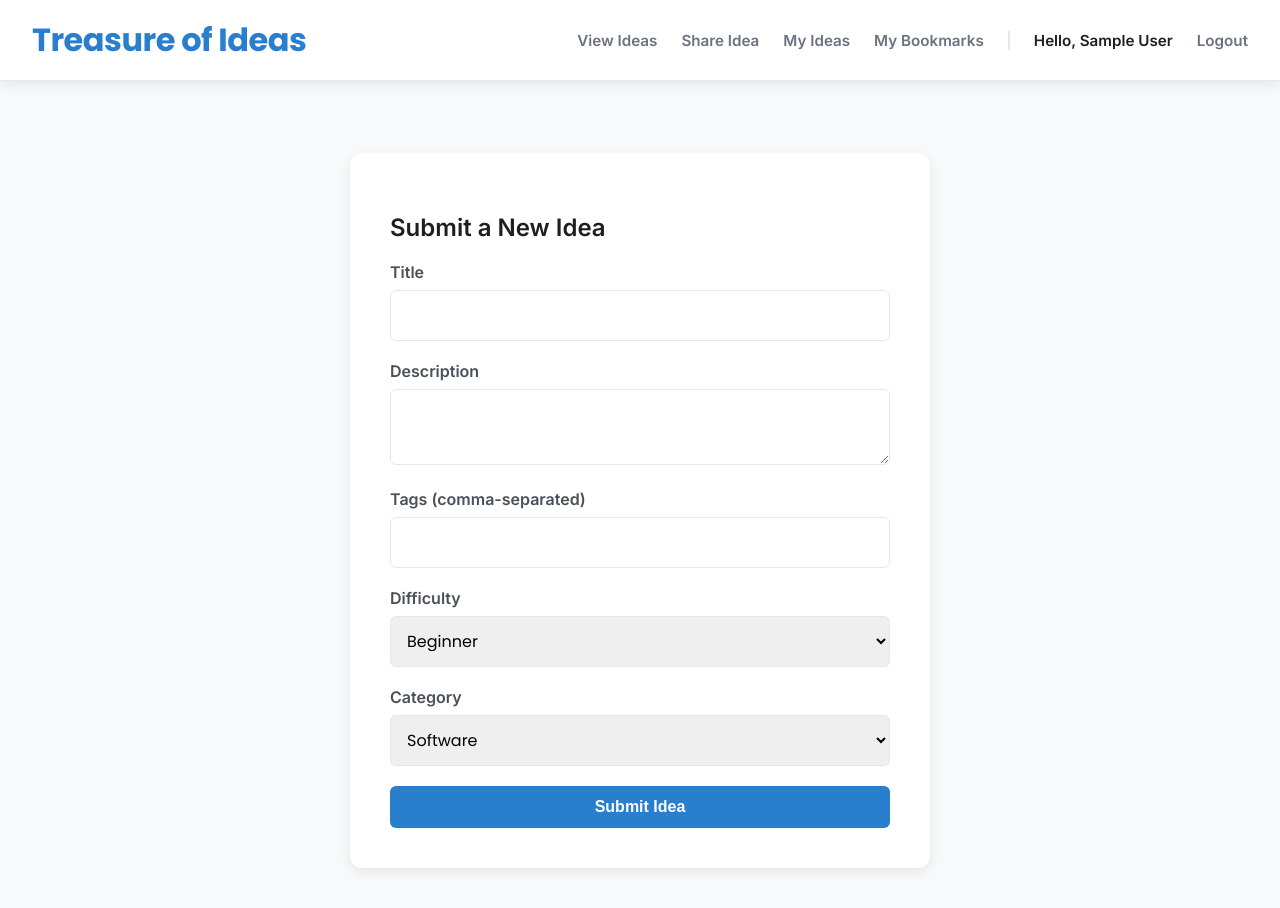
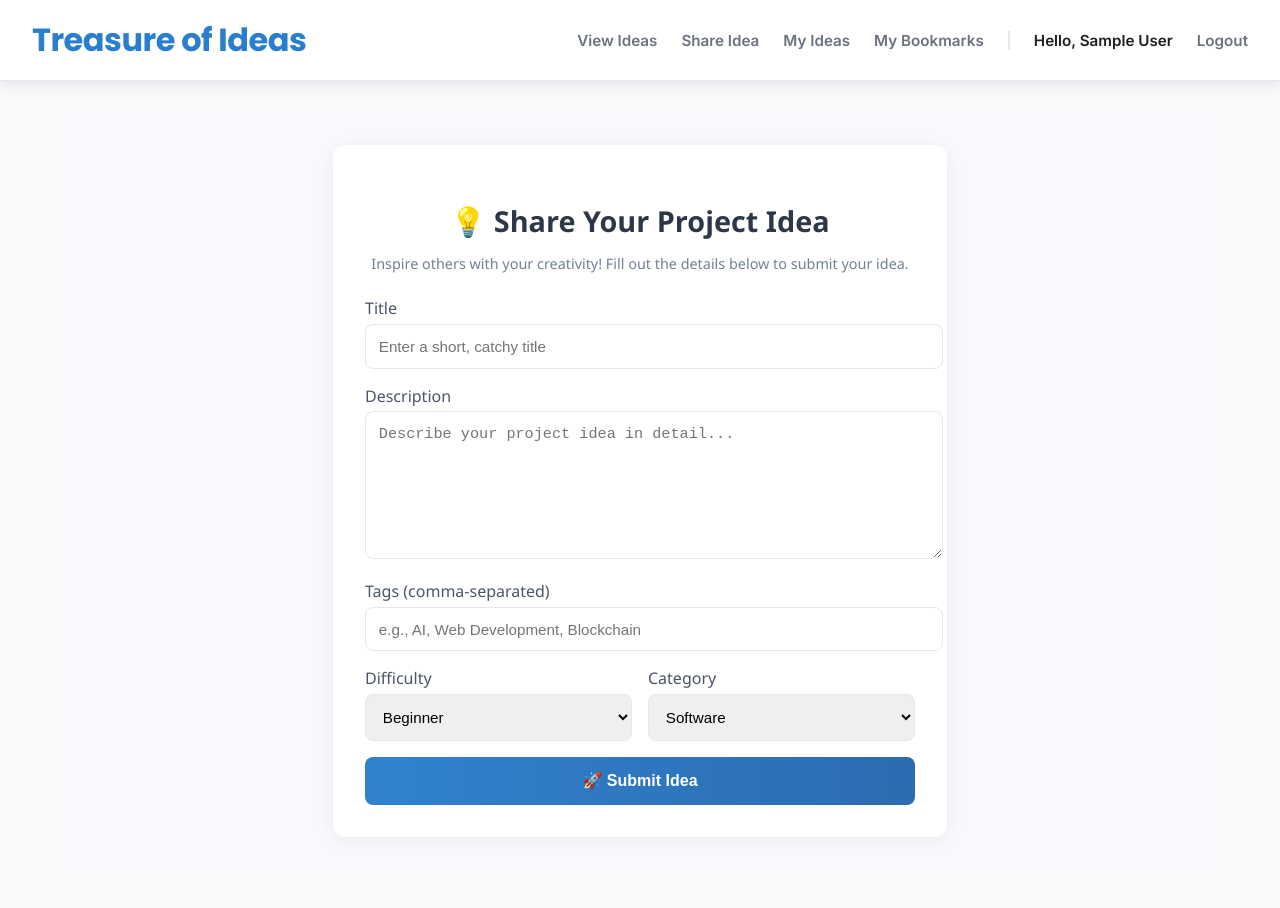
Before and after one commit to sahityasundara/Treasure-of-Ideas-deploy, a React (Vite) app in the folder client/: page /share in a window 1280 px wide. Shown: the top 908 px of the page. Built offline with nearby package versions, Linux system fonts and the light colour scheme; sample sign-in values are in the browser's storage.

Commit message:
added more css

```diff
--- /dev/null
+++ b/client/src/components/CreateIdeaForm.css
@@ -0,0 +1,91 @@
+.create-idea-container {
+  display: flex;
+  justify-content: center;
+  padding: 2rem;
+  background: #f8f9fc;
+}
+
+.create-idea-form {
+  background: white;
+  padding: 2rem;
+  width: 100%;
+  max-width: 550px;
+  border-radius: 12px;
+  box-shadow: 0px 4px 20px rgba(0, 0, 0, 0.06);
+  font-family: 'Segoe UI', sans-serif;
+}
+
+.create-idea-form h2 {
+  font-size: 1.8rem;
+  color: #2d3748;
+  margin-bottom: 0.3rem;
+  text-align: center;
+}
+
+.form-subtitle {
+  font-size: 0.9rem;
+  color: #718096;
+  text-align: center;
+  margin-bottom: 1.5rem;
+}
+
+label {
+  display: block;
+  font-weight: 500;
+  color: #4a5568;
+  margin-bottom: 0.3rem;
+}
+
+input, textarea, select {
+  width: 100%;
+  padding: 0.8rem;
+  margin-bottom: 1rem;
+  border-radius: 8px;
+  border: 1px solid #e2e8f0;
+  font-size: 0.95rem;
+  transition: all 0.2s ease-in-out;
+}
+
+input:focus, textarea:focus, select:focus {
+  border-color: #3182ce;
+  outline: none;
+  box-shadow: 0 0 0 3px rgba(49, 130, 206, 0.2);
+}
+
+textarea {
+  min-height: 120px;
+  resize: vertical;
+}
+
+.form-row {
+  display: flex;
+  gap: 1rem;
+}
+
+.form-row > div {
+  flex: 1;
+}
+
+.submit-btn {
+  width: 100%;
+  padding: 0.9rem;
+  background: linear-gradient(90deg, #3182ce, #2b6cb0);
+  color: white;
+  font-size: 1rem;
+  font-weight: 600;
+  border: none;
+  border-radius: 8px;
+  cursor: pointer;
+  transition: transform 0.1s ease-in-out, background 0.3s ease-in-out;
+}
+
+.submit-btn:hover {
+  background: linear-gradient(90deg, #2b6cb0, #2c5282);
+  transform: translateY(-2px);
+}
+
+.error-text {
+  color: red;
+  font-size: 0.85rem;
+  margin-bottom: 1rem;
+}
--- a/client/src/components/CreateIdeaForm.jsx
+++ b/client/src/components/CreateIdeaForm.jsx
@@ -1,6 +1,6 @@
-// client/src/components/CreateIdeaForm.jsx
 import React, { useState } from 'react';
 import axios from 'axios';
+import './CreateIdeaForm.css'; // ✅ Import styles
 
 const CreateIdeaForm = ({ onIdeaAdded }) => {
   const [title, setTitle] = useState('');
@@ -15,9 +15,8 @@ const CreateIdeaForm = ({ onIdeaAdded }) => {
     setError('');
 
     const userInfo = JSON.parse(localStorage.getItem('userInfo'));
-
     if (!userInfo || !userInfo.token) {
-      setError("You must be logged in to post an idea.");
+      setError('You must be logged in to post an idea.');
       return;
     }
 
@@ -37,48 +36,75 @@ const CreateIdeaForm = ({ onIdeaAdded }) => {
     };
 
     try {
-      const { data } = await axios.post(`${import.meta.env.VITE_API_URL}/api/ideas`, newIdea, config);
+      const { data } = await axios.post(
+        `${import.meta.env.VITE_API_URL}/api/ideas`,
+        newIdea,
+        config
+      );
       onIdeaAdded(data);
       setTitle('');
       setDescription('');
       setTags('');
       setDifficulty('Beginner');
+      setCategory('Software');
     } catch (err) {
-      setError("Failed to submit idea. Please try again.");
-      console.error("Submit Idea Error:", err); // Log the real error to the console
+      setError('Failed to submit idea. Please try again.');
+      console.error('Submit Idea Error:', err);
     }
   };
 
   return (
-    <div className="form-container">
-      <h2>Submit a New Idea</h2>
-      {error && <p style={{ color: 'red' }}>{error}</p>}
-      <form onSubmit={handleSubmit}>
-        {/* ... Your form-group divs for inputs, textarea, select ... */}
-         <div className="form-group">
-            <label htmlFor="title">Title</label>
-            <input type="text" id="title" value={title} onChange={(e) => setTitle(e.target.value)} required />
-        </div>
-        <div className="form-group">
-            <label htmlFor="description">Description</label>
-            <textarea id="description" value={description} onChange={(e) => setDescription(e.target.value)} required></textarea>
-        </div>
-        <div className="form-group">
-            <label htmlFor="tags">Tags (comma-separated)</label>
-            <input type="text" id="tags" value={tags} onChange={(e) => setTags(e.target.value)} required />
-        </div>
-        <div className="form-group">
-            <label htmlFor="difficulty">Difficulty</label>
-            <select id="difficulty" value={difficulty} onChange={(e) => setDifficulty(e.target.value)}>
+    <div className="create-idea-container">
+      <form className="create-idea-form" onSubmit={handleSubmit}>
+        <h2>💡 Share Your Project Idea</h2>
+        <p className="form-subtitle">
+          Inspire others with your creativity! Fill out the details below to submit your idea.
+        </p>
+
+        {error && <p className="error-text">{error}</p>}
+
+        <label>Title</label>
+        <input
+          type="text"
+          value={title}
+          onChange={(e) => setTitle(e.target.value)}
+          placeholder="Enter a short, catchy title"
+          required
+        />
+
+        <label>Description</label>
+        <textarea
+          value={description}
+          onChange={(e) => setDescription(e.target.value)}
+          placeholder="Describe your project idea in detail..."
+          required
+        ></textarea>
+
+        <label>Tags (comma-separated)</label>
+        <input
+          type="text"
+          value={tags}
+          onChange={(e) => setTags(e.target.value)}
+          placeholder="e.g., AI, Web Development, Blockchain"
+          required
+        />
+
+        <div className="form-row">
+          <div>
+            <label>Difficulty</label>
+            <select
+              value={difficulty}
+              onChange={(e) => setDifficulty(e.target.value)}
+            >
               <option value="Beginner">Beginner</option>
               <option value="Intermediate">Intermediate</option>
               <option value="Advanced">Advanced</option>
             </select>
           </div>
-          <div className="form-group">
-          <label htmlFor="category">Category</label>
+
+          <div>
+            <label>Category</label>
             <select
-            id="category"
               value={category}
               onChange={(e) => setCategory(e.target.value)}
             >
@@ -87,7 +113,9 @@ const CreateIdeaForm = ({ onIdeaAdded }) => {
               <option value="Both">Both</option>
             </select>
           </div>
-        <button type="submit" className="submit-btn">Submit Idea</button>
+        </div>
+
+        <button type="submit" className="submit-btn">🚀 Submit Idea</button>
       </form>
     </div>
   );
```
Lines whose indentation alone changed are shown as unchanged.
